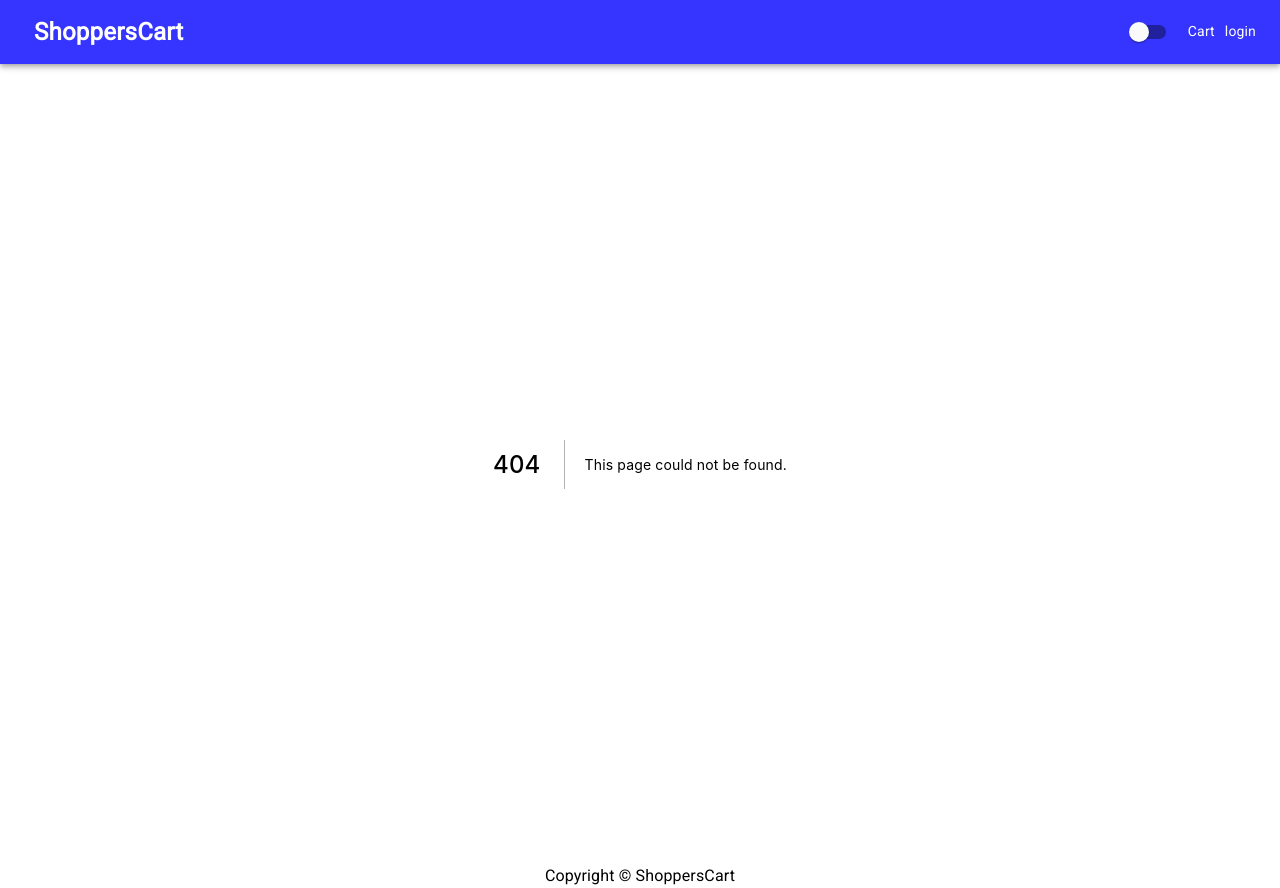
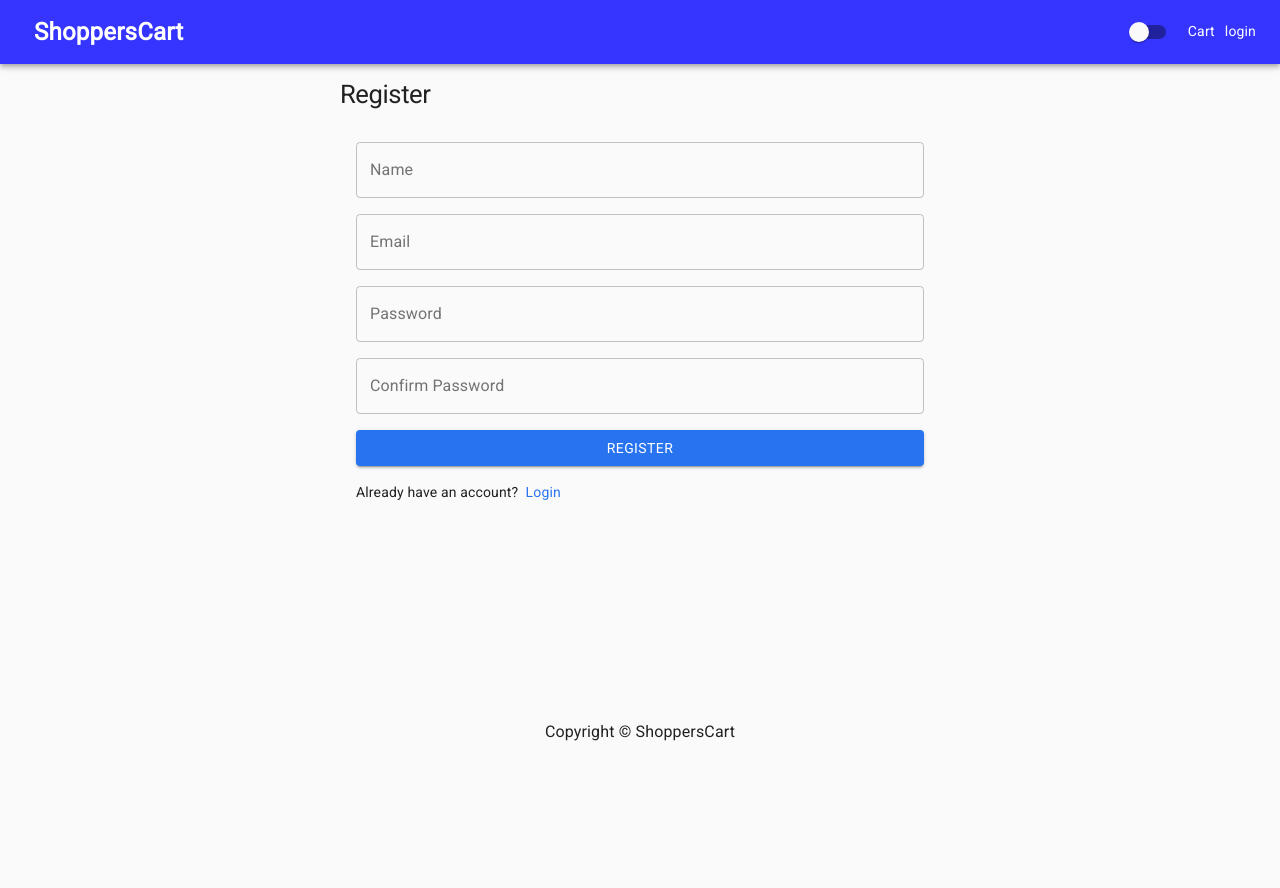
Before and after one commit to sayyedmaroof-vkaps/ecommerceApp-v2-ShoppersCart, a Next.js app in the folder frontend/: page /register in a window 1280 px wide. Before the commit this address had no page. After the commit the page ends 800 px from the top, so only its background shows below. Built offline with nearby package versions, Linux system fonts and the light colour scheme.

Commit message:
Completed user login and register validation and added notistack for showing notifications

```diff
--- a/frontend/components/Layout.js
+++ b/frontend/components/Layout.js
@@ -12,17 +12,22 @@ import {
   Switch,
   Badge,
   Button,
+  Menu,
+  MenuItem,
 } from '@material-ui/core'
 import useStyles from '../utils/styles'
 import { Store } from '../utils/Store'
 import { useCart } from 'react-use-cart'
 import UserContext from '../context/user/UserContext'
+import { useRouter } from 'next/router'
 
 const Layout = ({ children }) => {
+  const router = useRouter()
+
   const uContext = useContext(UserContext)
-  const { user } = uContext
+  const { user, logout } = uContext
 
-  const { totalUniqueItems } = useCart()
+  const { totalUniqueItems, emptyCart } = useCart()
 
   const [cartItems, setCartItems] = useState(0)
   useEffect(() => {
@@ -59,6 +64,19 @@ const Layout = ({ children }) => {
     },
   })
 
+  const [anchorEl, setAnchorEl] = useState(null)
+  const loginClickHandler = e => {
+    setAnchorEl(e.currentTarget)
+  }
+  const loginMenuCloseHandler = () => {
+    setAnchorEl(null)
+  }
+  const logoutClickHandler = () => {
+    setAnchorEl(null)
+    logout()
+    emptyCart()
+  }
+
   const tiggleDarkMode = () => {
     dispatch({ type: darkMode ? 'DARK_MODE_OFF' : 'DARK_MODE_ON' })
   }
@@ -89,7 +107,29 @@ const Layout = ({ children }) => {
               </Link>
             </NextLink>
             {user ? (
-              <Button className={classes.navbarButton}>{user.name}</Button>
+              <>
+                <>
+                  <Button
+                    aria-controls="simple-menu"
+                    aria-haspopup="true"
+                    onClick={loginClickHandler}
+                    className={classes.navbarButton}>
+                    {user.name}
+                  </Button>
+                  <Menu
+                    id="simple-menu"
+                    anchorEl={anchorEl}
+                    keepMounted
+                    open={Boolean(anchorEl)}
+                    onClose={loginMenuCloseHandler}>
+                    <MenuItem onClick={loginMenuCloseHandler}>Profile</MenuItem>
+                    <MenuItem onClick={loginMenuCloseHandler}>
+                      My account
+                    </MenuItem>
+                    <MenuItem onClick={logoutClickHandler}>Logout</MenuItem>
+                  </Menu>
+                </>
+              </>
             ) : (
               <NextLink href="/login" passHref>
                 <Link>login</Link>
--- a/frontend/components/ProductDetails.js
+++ b/frontend/components/ProductDetails.js
@@ -8,9 +8,11 @@ import {
 } from '@material-ui/core'
 import Image from 'next/image'
 import { useRouter } from 'next/router'
+import { useSnackbar } from 'notistack'
 import { useCart } from 'react-use-cart'
 
 const ProductDetails = ({ product }) => {
+  const { enqueueSnackbar } = useSnackbar()
   const { addItem, items: cartItems } = useCart()
   const router = useRouter()
 
@@ -93,6 +95,10 @@ const ProductDetails = ({ product }) => {
                       return
                     }
                     addItem(item, 1)
+                    enqueueSnackbar('Product added to cart', {
+                      variant: 'info',
+                      anchorOrigin: { vertical: 'bottom', horizontal: 'left' },
+                    })
                     router.push('/cart')
                   }}>
                   Add To Cart
--- a/frontend/context/user/UserState.js
+++ b/frontend/context/user/UserState.js
@@ -3,6 +3,7 @@ import React, { useState, useEffect } from 'react'
 import axios from 'axios'
 // import { useNavigate } from 'react-router-dom'
 import { useRouter } from 'next/router'
+import { useSnackbar } from 'notistack'
 
 // Function for cleaning null, undefined and empty strings values in objects
 function clean(obj) {
@@ -19,9 +20,9 @@ function clean(obj) {
 }
 
 const UserState = props => {
-  //fort navigate
+  const { enqueueSnackbar } = useSnackbar()
+
   const router = useRouter()
-  // const navigate = useNavigate()
 
   // axios config
   // const userToken = JSON.parse(localStorage.getItem('userToken'))
@@ -30,9 +31,7 @@ const UserState = props => {
   // }
 
   const [user, setUser] = useState(null)
-  const [userError, setUserError] = useState(null)
   const [userLoading, setUserLoading] = useState(false)
-  const [userMessage, setUserMessage] = useState(null)
   const [allUsers, setAllUsers] = useState([])
 
   useEffect(() => {
@@ -40,33 +39,22 @@ const UserState = props => {
     setUser(userInfo)
   }, [])
 
-  //   for disabling the alert messages after 3 seconds
-  useEffect(() => {
-    setTimeout(() => {
-      setUserMessage(null)
-      setUserError(null)
-    }, 3000)
-  }, [userMessage, userError])
-
   // Error handler funtion
   const errorHandler = (err, info) => {
     if (info === undefined || null) {
       info = ''
     }
     if (err.response) {
-      setUserError({
-        variant: 'danger',
-        message: `${info} ${err.response.data.error}`,
+      enqueueSnackbar(`${info} ${err.response.data.error}`, {
+        variant: 'error',
       })
     } else if (err.request) {
-      setUserError({
-        variant: 'danger',
-        message: `${info} No response from server`,
+      enqueueSnackbar(`${info} No response from server`, {
+        variant: 'error',
       })
     } else {
-      setUserError({ variant: 'danger', message: err.message })
+      enqueueSnackbar(err.message, { variant: 'error' })
     }
-    // setUserLoading(false)
   }
 
   // -----------------------------------------------------------------
@@ -74,8 +62,6 @@ const UserState = props => {
   // -----------------------------------------------------------------
   const login = async (email, password) => {
     try {
-      // setUserLoading(true)
-
       const { data } = await axios.post(
         `${process.env.NEXT_PUBLIC_SERVER_URL}/api/users/login`,
         {
@@ -86,15 +72,9 @@ const UserState = props => {
       localStorage.setItem('userInfo', JSON.stringify(data.user))
       localStorage.setItem('userToken', JSON.stringify(data.token))
       setUser(data.user)
+      enqueueSnackbar('Logged in successfully', { variant: 'success' })
       return true
-      // alert('Logged in successfully')
-      // router.push('/') redirection from different pages will be awesome
-      // setUserError(null)
-      // setUserLoading(false)
-      // setUserMessage({ variant: 'success', message: 'Logged In successfully' })
-      //   history.push('/')
     } catch (err) {
-      alert(err.response ? err.response.data.error : err.message)
       errorHandler(err)
       return false
     }
@@ -106,15 +86,15 @@ const UserState = props => {
   const signup = async (name, email, password) => {
     try {
       const body = clean({ name, email, password })
-      setUserLoading(true)
-      const { data } = await axios.post(`api/users/register`, body)
+      const { data } = await axios.post(
+        `${process.env.NEXT_PUBLIC_SERVER_URL}/api/users/register`,
+        body
+      )
       localStorage.setItem('userInfo', JSON.stringify(data.user))
       localStorage.setItem('userToken', JSON.stringify(data.token))
       setUser(data.user)
-      setUserError(null)
-      setUserLoading(false)
-      setUserMessage({ variant: 'success', message: 'Signed up successfully' })
-      navigate('/')
+      enqueueSnackbar('user registered successfully!', { variant: 'success' })
+      return true
     } catch (err) {
       errorHandler(err)
     }
@@ -125,18 +105,13 @@ const UserState = props => {
   // -----------------------------------------------------------------
   const logout = async () => {
     try {
-      setUserLoading(true)
-      // await axios.post(`api/users/logout`, null, {
-      //   headers,
-      // })
       localStorage.removeItem('userInfo')
       localStorage.removeItem('userToken')
       localStorage.removeItem('react-use-cart')
       setUser(null)
-      setUserError(null)
       setUserLoading(false)
-      setUserMessage({ variant: 'dark', message: 'You have logged out!' })
-      navigate('/login')
+      enqueueSnackbar('User logged out')
+      router.push('/')
     } catch (err) {
       errorHandler(err)
     }
@@ -216,9 +191,7 @@ const UserState = props => {
     <UserContext.Provider
       value={{
         user,
-        userError,
         userLoading,
-        userMessage,
         allUsers,
         login,
         signup,
--- a/frontend/package.json
+++ b/frontend/package.json
@@ -12,8 +12,10 @@
     "@material-ui/core": "^4.12.3",
     "axios": "^0.24.0",
     "next": "12.0.7",
+    "notistack": "^1.0.10",
     "react": "17.0.2",
     "react-dom": "17.0.2",
+    "react-hook-form": "^7.22.5",
     "react-use-cart": "^1.13.0"
   },
   "devDependencies": {
--- a/frontend/pages/_app.js
+++ b/frontend/pages/_app.js
@@ -4,6 +4,8 @@ import '../styles/globals.css'
 import { StoreProvider } from '../utils/Store'
 import { CartProvider } from 'react-use-cart'
 import UserState from '../context/user/UserState'
+import { SnackbarProvider } from 'notistack'
+import { Zoom } from '@material-ui/core'
 
 function MyApp({ Component, pageProps }) {
   useEffect(() => {
@@ -14,6 +16,13 @@ function MyApp({ Component, pageProps }) {
   }, [])
 
   return (
+    <SnackbarProvider
+      anchorOrigin={{
+        vertical: 'top',
+        horizontal: 'center',
+      }}
+      autoHideDuration={4000}
+      TransitionComponent={Zoom}>
       <StoreProvider>
         <UserState>
           <CartProvider>
@@ -23,6 +32,7 @@ function MyApp({ Component, pageProps }) {
           </CartProvider>
         </UserState>
       </StoreProvider>
+    </SnackbarProvider>
   )
 }
 
--- /dev/null
+++ b/frontend/pages/register.js
@@ -0,0 +1,181 @@
+import {
+  Button,
+  Link,
+  List,
+  ListItem,
+  TextField,
+  Typography,
+} from '@material-ui/core'
+import NextLink from 'next/link'
+import React, { useContext, useEffect } from 'react'
+import Meta from '../components/Meta'
+import { useRouter } from 'next/router'
+import useStyles from '../utils/styles'
+import UserContext from '../context/user/UserContext'
+import { Controller, useForm } from 'react-hook-form'
+import { useSnackbar } from 'notistack'
+
+const Register = () => {
+  const { enqueueSnackbar } = useSnackbar()
+  const {
+    handleSubmit,
+    control,
+    formState: { errors },
+  } = useForm()
+
+  const router = useRouter()
+  const { redirect } = router.query
+
+  // for user context
+  const uContext = useContext(UserContext)
+  const { user, signup } = uContext
+
+  const classes = useStyles()
+
+  const submitHandler = async ({ name, email, password, confirmPassword }) => {
+    if (password !== confirmPassword)
+      return enqueueSnackbar('Passwords did not match!', { variant: 'error' })
+    const isSuccess = await signup(name, email, password)
+    if (isSuccess) router.push(redirect || '/')
+  }
+
+  useEffect(() => {
+    if (user) router.push('/')
+  }, [])
+
+  return (
+    <>
+      <Meta title="register" />
+      <form onSubmit={handleSubmit(submitHandler)} className={classes.form}>
+        <Typography component="h1" variant="h1">
+          Register
+        </Typography>
+        <List>
+          <ListItem>
+            <Controller
+              name="name"
+              control={control}
+              defaultValue=""
+              rules={{
+                required: true,
+                minLength: 2,
+              }}
+              render={({ field }) => (
+                <TextField
+                  variant="outlined"
+                  fullWidth
+                  id="email"
+                  label="Name"
+                  name="email"
+                  inputProps={{ type: 'name' }}
+                  error={Boolean(errors.name)}
+                  helperText={
+                    errors.name
+                      ? errors.name.type === 'minLength'
+                        ? 'Minimum 3 characters are required'
+                        : 'Name is required'
+                      : ''
+                  }
+                  {...field}></TextField>
+              )}></Controller>
+          </ListItem>
+          <ListItem>
+            <Controller
+              name="email"
+              control={control}
+              defaultValue=""
+              rules={{
+                required: true,
+                pattern: /^[a-z0-9._%+-]+@[a-z0-9.-]+\.[a-z]{2,4}$/,
+              }}
+              render={({ field }) => (
+                <TextField
+                  variant="outlined"
+                  fullWidth
+                  id="email"
+                  label="Email"
+                  name="email"
+                  inputProps={{ type: 'email' }}
+                  error={Boolean(errors.email)}
+                  helperText={
+                    errors.email
+                      ? errors.email.type === 'pattern'
+                        ? 'Email is not valid'
+                        : 'Email is required'
+                      : ''
+                  }
+                  {...field}></TextField>
+              )}></Controller>
+          </ListItem>
+          <ListItem>
+            <Controller
+              name="password"
+              control={control}
+              defaultValue=""
+              rules={{
+                required: true,
+                minLength: 6,
+              }}
+              render={({ field }) => (
+                <TextField
+                  variant="outlined"
+                  fullWidth
+                  id="password"
+                  label="Password"
+                  inputProps={{ type: 'password' }}
+                  error={Boolean(errors.password)}
+                  helperText={
+                    errors.password
+                      ? errors.password.type === 'minLength'
+                        ? 'Password length is more than 5'
+                        : 'Password is required'
+                      : ''
+                  }
+                  {...field}></TextField>
+              )}></Controller>
+          </ListItem>
+          <ListItem>
+            <Controller
+              name="confirmPassword"
+              control={control}
+              defaultValue=""
+              rules={{
+                required: true,
+                minLength: 6,
+              }}
+              render={({ field }) => (
+                <TextField
+                  variant="outlined"
+                  fullWidth
+                  id="confirmPassword"
+                  label="Confirm Password"
+                  inputProps={{ type: 'password' }}
+                  error={Boolean(errors.confirmPassword)}
+                  helperText={
+                    errors.confirmPassword
+                      ? errors.confirmPassword.type === 'minLength'
+                        ? 'Password length is more than 5'
+                        : 'Please confirm the password'
+                      : ''
+                  }
+                  {...field}></TextField>
+              )}></Controller>
+          </ListItem>
+          <ListItem>
+            <Button variant="contained" type="submit" fullWidth color="primary">
+              Register
+            </Button>
+          </ListItem>
+          <ListItem>
+            Already have an account? &nbsp;
+            <NextLink href={`/login?redirect=${redirect || '/'}`} passHref>
+              <Link>Login</Link>
+            </NextLink>
+          </ListItem>
+        </List>
+      </form>
+    </>
+  )
+}
+
+export default Register
```
Also changed, not shown: frontend/components/Products.js (+7 -0 lines), frontend/pages/login.js (+61 -27 lines), frontend/pages/signup.js (deleted, +0 -7 lines), 2 other files (tests, documents, lock files or other folders). Lines whose indentation alone changed are shown as unchanged.
